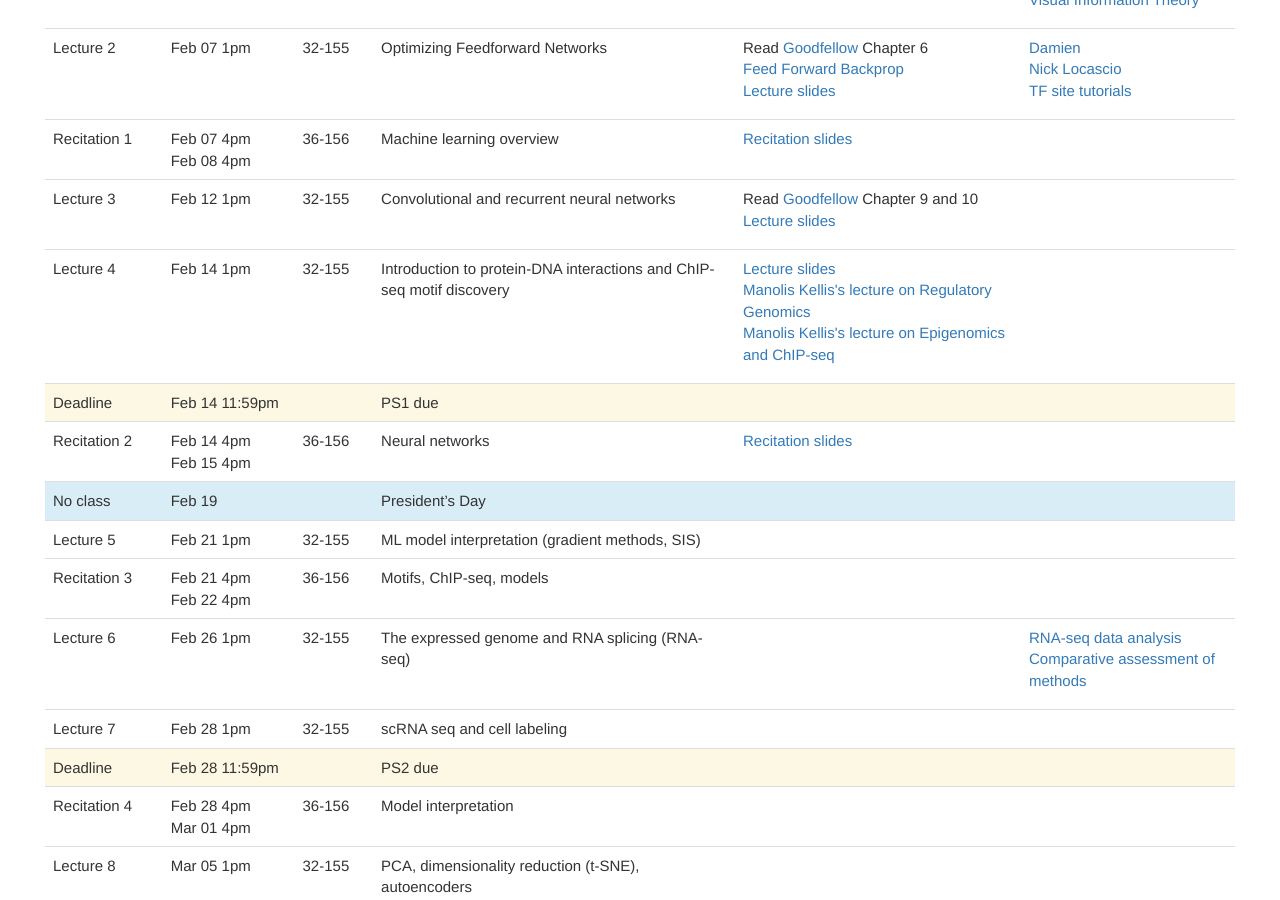
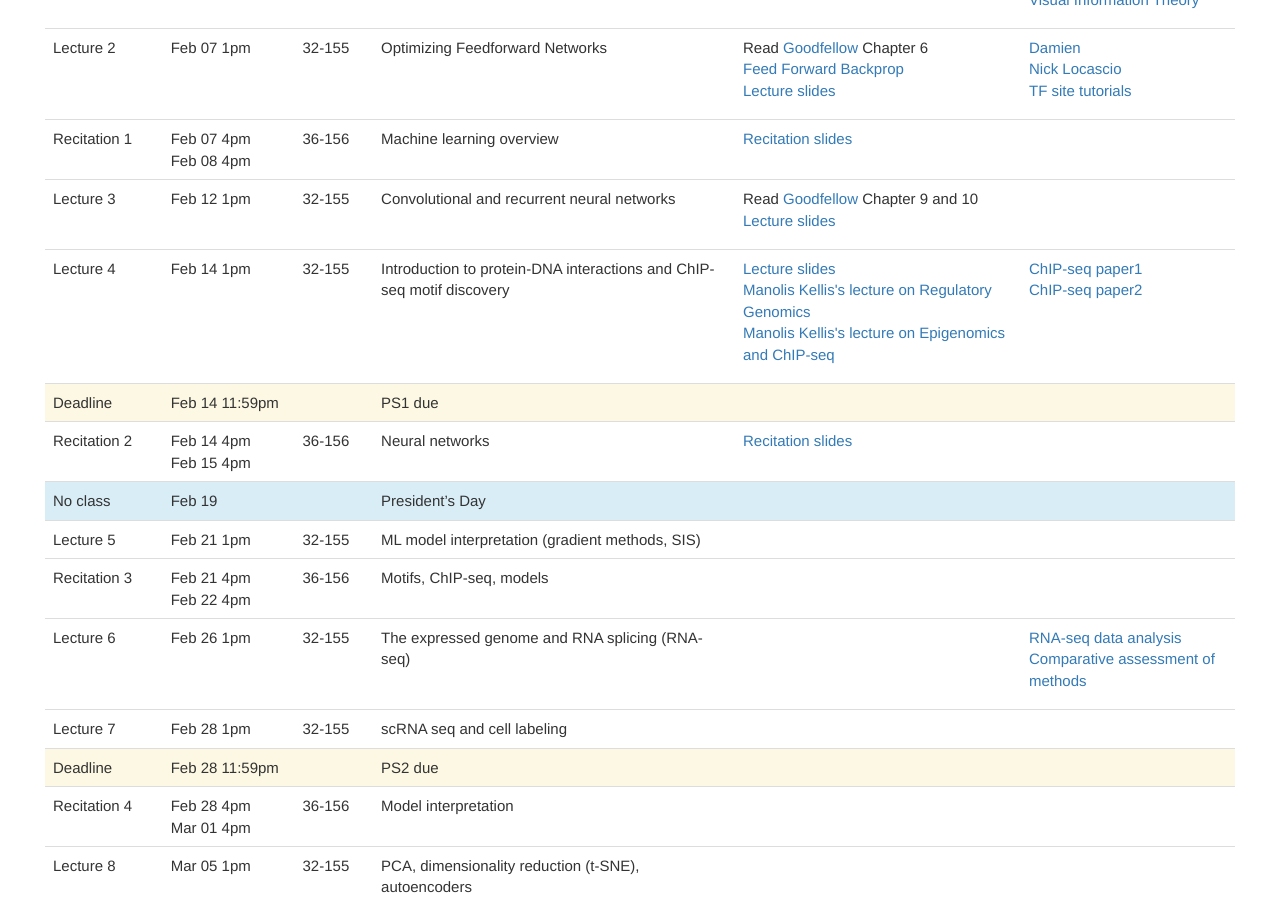
Before and after one commit to mit6874/mit6874.github.io, a Jekyll site: the page built from index.html, in a window 1280 px wide and 900 px high, scrolled down 827 px. Built offline with Jekyll 4.4.1, drawn with Linux system fonts in a browser that asks for light colours; nearby versions of some CDN libraries.

Commit message:
Update index.html

```diff
--- a/index.html
+++ b/index.html
@@ -104,7 +104,12 @@ layout: default
                     <li><a href="https://www.youtube.com/watch?v=qaalIf6bn1k">Manolis Kellis's lecture on Epigenomics and ChIP-seq</a></li>
                 </ul>
             </td>
-            <td></td>
+            <td>
+		<ul>
+                    <li><a href="https://www.nature.com/articles/nrg2641">ChIP-seq paper1</a></li>
+                    <li><a href="https://www.nature.com/articles/nrg3306">ChIP-seq paper2</a></li>
+                </ul>
+	    </td>
         </tr>
         <tr class="warning">
             <td>Deadline</td>
```
